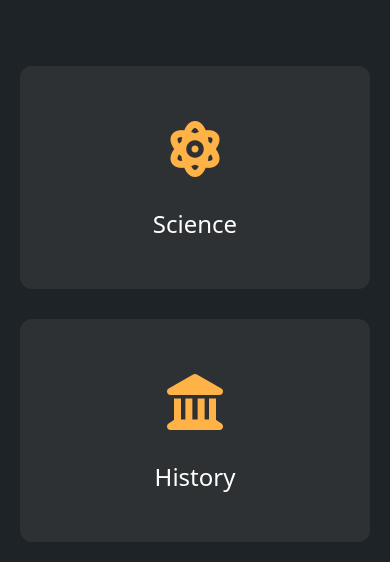
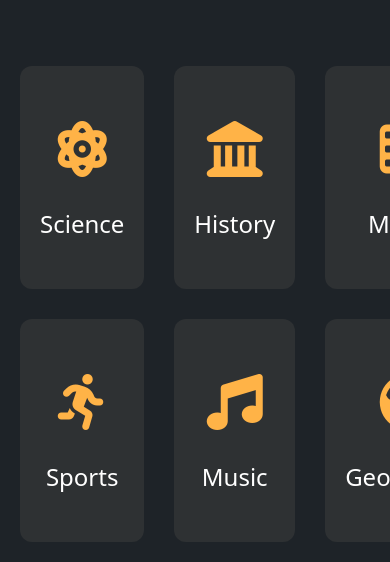
Before and after one commit to Akshat-Neeraj/INTERACTIVE-QUIZ-APPLICATION, a plain HTML site: page index.html in a window 390 px wide. Shown: the part 215-777 px from the top of the page. Drawn offline with nearby package versions, Linux system fonts and the light colour scheme.

Commit message:
Update index.css

```diff
--- a/index.css
+++ b/index.css
@@ -108,17 +108,6 @@ body {
     margin: 0;
 }
 
-@media (max-width: 900px) {
-    .categories-grid {
-        grid-template-columns: repeat(2, 1fr);
-    }
-}
-
- @media (max-width: 600px) {
-    .categories-grid {
-        grid-template-columns: 1fr;
-    }
-}
 
         footer {
             text-align: center;
```
